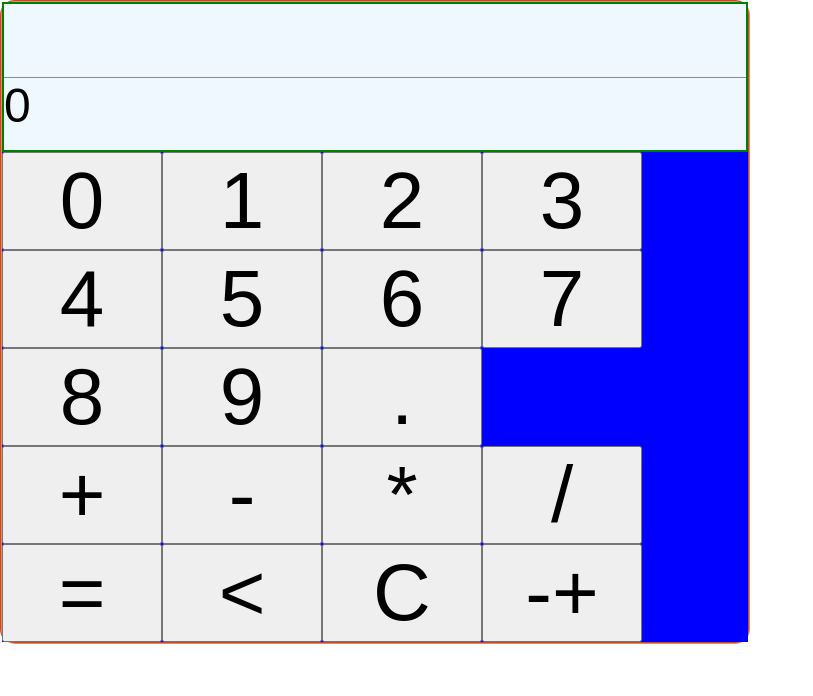
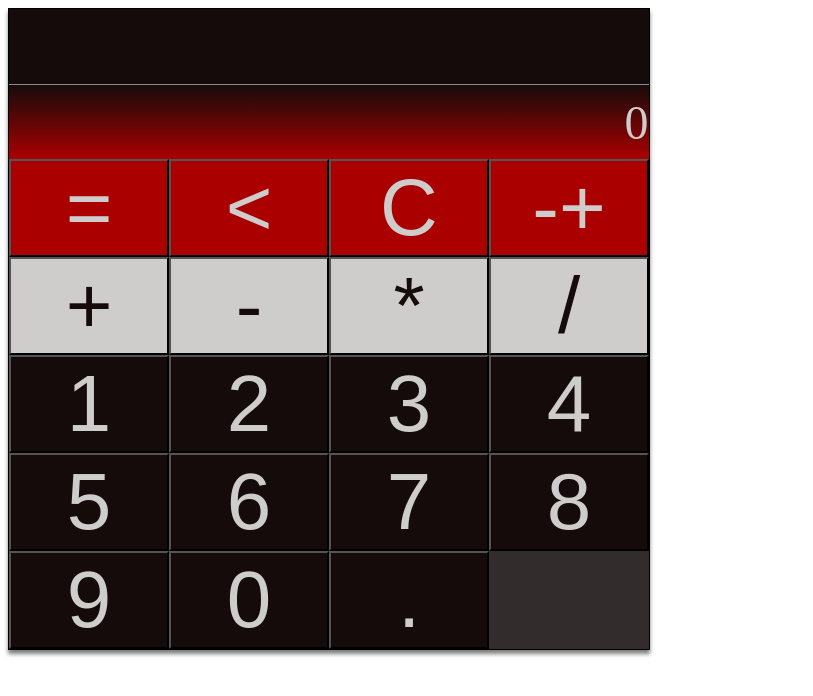
Before and after one commit to llezhava/calculator, a React (Create React App) app: page / in a window 1280 px wide. Shown: the top 696 px of the page, without its empty margins (0-813 px from the left). Built offline with nearby package versions, Linux system fonts and the light colour scheme.

Commit message:
Fixed some bugs, added new styling

```diff
--- a/src/App.css
+++ b/src/App.css
@@ -1,60 +1,88 @@
 :root {
-  --main-bg-color: AliceBlue;
-  --secondary-bg-color: brown;
+  --color-primary-0: #322c2c;
+  --color-primary-1: #150b0b;
+  --color-primary-2: #827979;
+  --color-primary-3: #cfcccc;
+  --color-primary-4: #aa0000;
+  --color-primary-5: #b0cc0f;
 }
 
 .calculator {
-  width: 750px;
-  border: 2px groove coral;
-  border-radius: 15px;
-  background-color: var(--main-bg-color);
-}
+  border: 1px groove black;
+  width: 639.5px;
 
-.NumberInputs {
-
+  background-color: var(--color-primary-0);
+  box-shadow: 0px 4px 4px rgba(0, 0, 0, 0.5);
+  justify-content: center;
 }
 
 button {
   font-size: 5em;
   width: 2em;
   text-align: center;
+  background-color: var(--color-primary-1);
+  color: var(--color-primary-3);
 }
 
-#display {
-  height: 150px;
-  border: 2px solid green;
-  font-size: 3em;
-  background-color: var(--main-bg-color);
+.operators button {
+  background-color: var(--color-primary-3);
+  color: var(--color-primary-1);
 }
 
-#currentOutput {
+.commands button {
+  background-color: var(--color-primary-4);
+  color: var(--color-primary-3);
+}
+
+button:hover {
+  background-color: brown;
+}
+
+.display {
+  height: 150px;
+  border: 1px solid var(--secondary-bg-color);
+  font-size: 3em;
+  background: linear-gradient(
+    0deg,
+    var(--color-primary-4) 0%,
+    var(--color-primary-1) 50%,
+    var(--color-primary-1) 100%
+  );
+  color: var(--color-primary-3);
+}
+
+.currentOutput {
+  display: flex;
+  justify-content: flex-end;
+  align-items: center;
   border-top: 1px solid #8c8b8b;
   height: 50%;
 }
 
-#history {
+.history {
+  display: flex;
+  justify-content: flex-end;
+  align-items: center;
   height: 50%;
 }
 
 .buttons {
   display: grid;
-  grid-column-gap: 1px;
-  grid-template-columns: 75px 75px 75px
+  grid-template-columns: 200px 200px 241px;
+  grid-column-gap: 2px;
 }
 
-#commands {
-  grid-row: 1 / 4;
-  background-color: blue;
-
+.commands {
+  grid-column: 1 / 4;
+  grid-row: 1;
 }
 
-#numbers {
-  background-color: blue;
-  grid-row: 1 / 4;
-
+.operators {
+  grid-row: 2;
+  grid-column: 1 / 4;
 }
 
-#operators {
-  background-color: blue;
-  grid-row: 1 / 4;
+.numbers {
+  grid-row: 3 / 7;
+  grid-column: 1 / 4;
 }
--- a/src/App.js
+++ b/src/App.js
@@ -1,5 +1,4 @@
 import React, { Component } from 'react';
-import logo from './logo.svg';
 import './App.css';
 import Calculator from "./components/Calculator"
 
--- a/src/components/Calculator.js
+++ b/src/components/Calculator.js
@@ -6,10 +6,10 @@ import getCalculatorFn from "./utils"
 
 const initialState = {
   history: "",
-  currentOutput: 0,
+  currentOutput: "0",
   isEnteringValue: false,
-  previousValue: 0,
-  currentValue: 0,
+  previousValue: "0",
+  currentValue: "0",
   currentFunction: false
 };
 
--- a/src/components/buttons/index.js
+++ b/src/components/buttons/index.js
@@ -17,12 +17,12 @@ function Buttons({ clickHandler }) {
     return buttons;
   }
   return (
-    <section id="buttons">
-      <div id="numbers">{makeButtons("number", numbers, clickHandler)}</div>
-      <div id="operators">
+    <section className="buttons">
+      <div className="numbers">{makeButtons("number", numbers, clickHandler)}</div>
+      <div className="operators">
         {makeButtons("operator", operators, clickHandler)}
       </div>
-      <div id="commands">{makeButtons("command", commands, clickHandler)}</div>
+      <div className="commands">{makeButtons("command", commands, clickHandler)}</div>
     </section>
   );
 }
--- a/src/components/buttons/numbers.js
+++ b/src/components/buttons/numbers.js
@@ -1,3 +1,5 @@
-const numbers = ["0", "1", "2", "3", "4", "5", "6", "7", "8", "9", "."];
+const numbers = ["1", "2", "3", "4", "5", "6", "7", "8", "9", "0", "."];
+
+
 
 export default numbers
--- a/src/components/display/Screen.js
+++ b/src/components/display/Screen.js
@@ -2,7 +2,7 @@ import React from 'react';
 
 const Screen = ({value, purpose}) => {
     return(
-        <div id={purpose}>{value}</div>
+        <div className={purpose}>{value}</div>
     )
 }
 
--- a/src/components/display/index.js
+++ b/src/components/display/index.js
@@ -3,7 +3,7 @@ import Screen from "./Screen";
 
 const Display = ({ history, currentOutput }) => {
   return (
-    <section id="display">
+    <section className="display">
       <Screen purpose="history" value={history} />
       <Screen purpose="currentOutput" value={currentOutput} />
     </section>
--- a/src/index.css
+++ /dev/null
@@ -1,17 +0,0 @@
-body {
-  margin: 0;
-  padding: 0;
-  font-family: sans-serif;
-}
-
-* {
-  box-sizing: border-box;
-}
-
-#display {
- background-color: aqua;
-}
-
-.history {
-  background-color: aqua;
-}
--- a/src/index.js
+++ b/src/index.js
@@ -1,6 +1,5 @@
 import React from 'react';
 import ReactDOM from 'react-dom';
-import './index.css';
 import App from './App';
 import registerServiceWorker from './registerServiceWorker';
 
```
